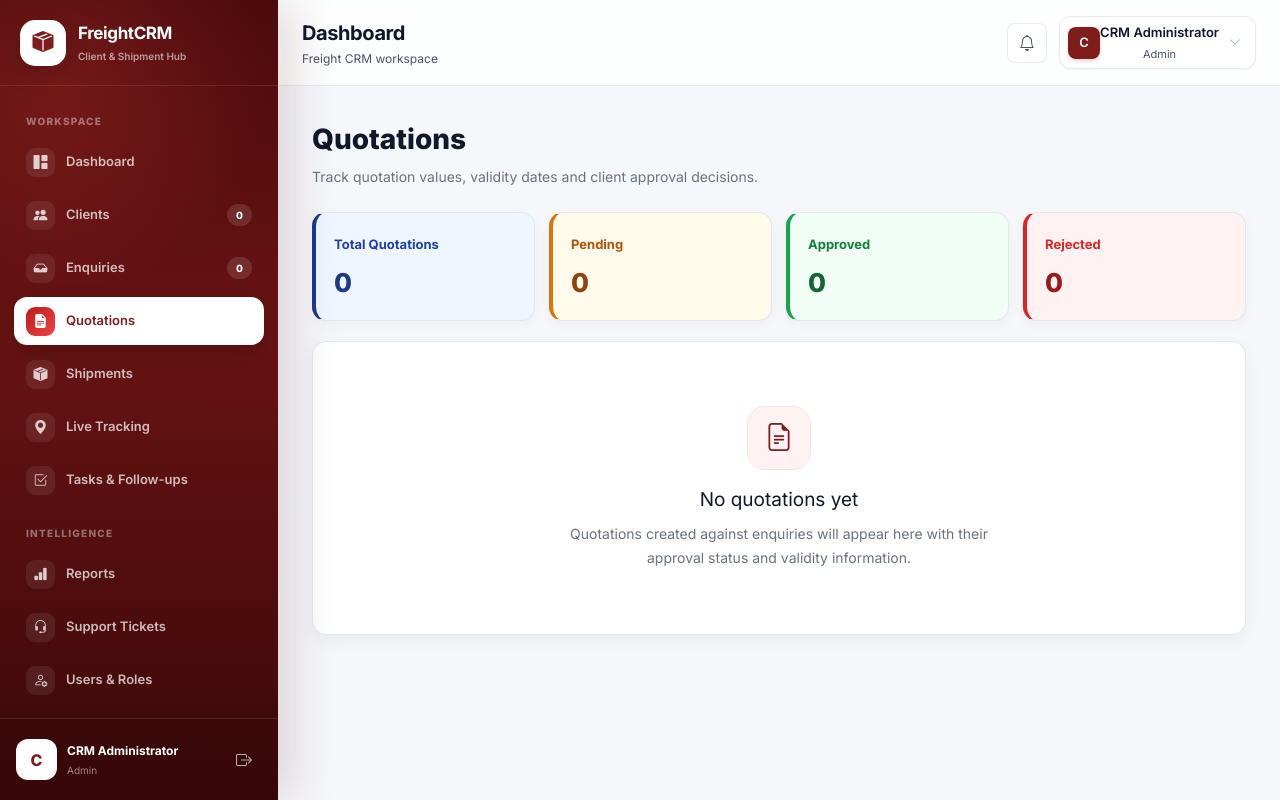
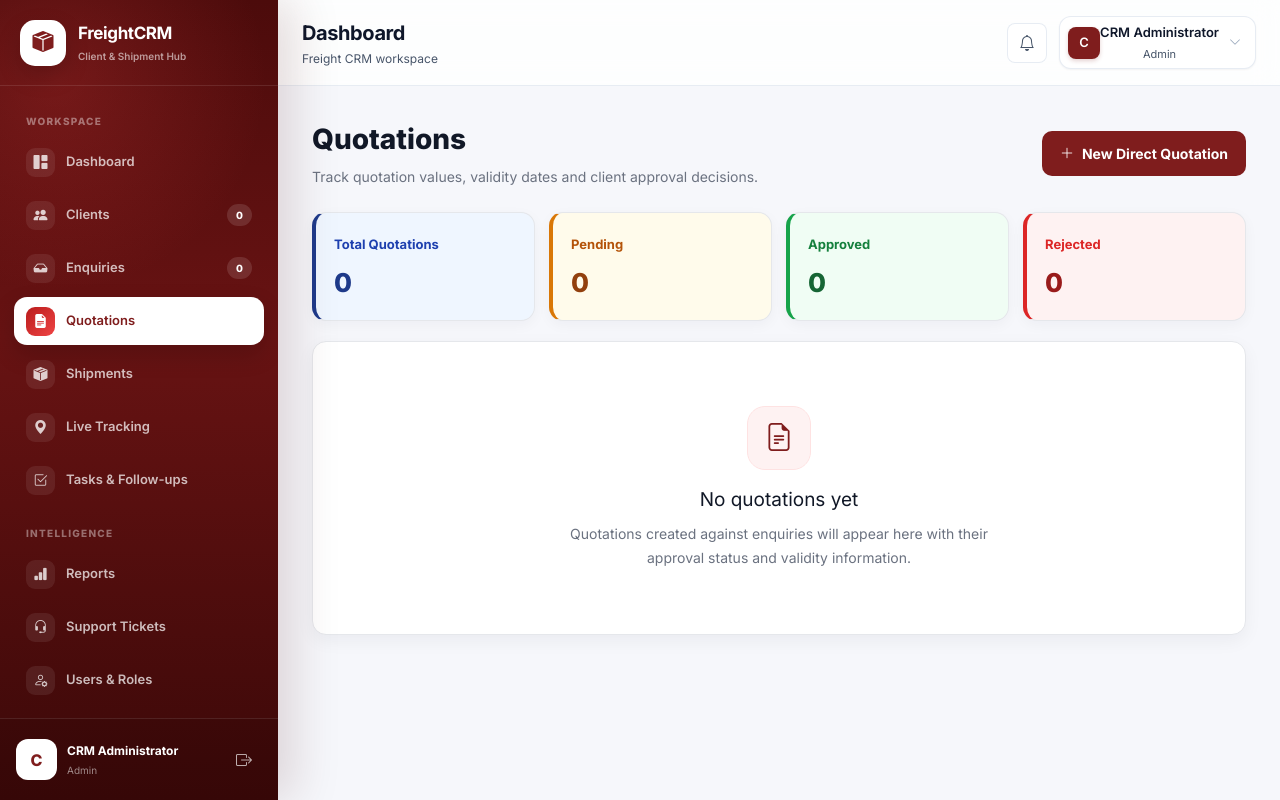
Before and after one commit to sukumar001reddyp-creator/freight-crm, a Flask app: page /quotations/ in a window 1280 px wide. Run offline with Flask 3, Linux system fonts and the light colour scheme; a user stored in the database is signed in; data that the repository does not hold is empty; some libraries are stand-ins or nearby versions.

Commit message:
Add direct quotation creation module

```diff
--- a/app/models.py
+++ b/app/models.py
@@ -304,8 +304,18 @@ class Quotation(db.Model):
 
     id = db.Column(db.Integer, primary_key=True)
     quotation_number = db.Column(db.String(50), unique=True, nullable=False, index=True)
-    enquiry_id = db.Column(db.Integer, db.ForeignKey("enquiries.id", ondelete="RESTRICT"), nullable=False, index=True)
-
+    enquiry_id = db.Column(
+    db.Integer,
+    db.ForeignKey("enquiries.id", ondelete="RESTRICT"),
+    nullable=True,
+    index=True
+)
+    client_id = db.Column(
+    db.Integer,
+    db.ForeignKey("clients.id", ondelete="RESTRICT"),
+    nullable=True,
+    index=True
+)
     quotation_amount = db.Column(db.Numeric(15, 2), nullable=False)
     currency = db.Column(db.String(10), nullable=False, index=True)
     validity_date = db.Column(db.Date, nullable=False, index=True)
@@ -350,6 +360,10 @@ class Quotation(db.Model):
 
     # Relationships
     enquiry = db.relationship("Enquiry", foreign_keys=[enquiry_id])
+    client = db.relationship(
+    "Client",
+    foreign_keys=[client_id]
+)
     approved_by = db.relationship("User", foreign_keys=[approved_by_id])
     created_by = db.relationship("User", foreign_keys=[created_by_id])
 
@@ -365,6 +379,7 @@ class ShipmentPartyDetails(db.Model):
     id = db.Column(db.Integer, primary_key=True)
     quotation_id = db.Column(db.Integer, db.ForeignKey("quotations.id", ondelete="CASCADE"), nullable=False, unique=True, index=True)
     enquiry_id = db.Column(db.Integer, db.ForeignKey("enquiries.id", ondelete="RESTRICT"), nullable=False, index=True)
+
     agent_name = db.Column(db.String(255), nullable=False)
     agent_country = db.Column(db.String(120), nullable=False)
     agent_contact_person = db.Column(db.String(255), nullable=False)
--- a/app/quotations.py
+++ b/app/quotations.py
@@ -13,7 +13,7 @@ from flask import (
 from werkzeug.utils import secure_filename
 from flask_login import login_required, current_user
 from app import db
-from app.models import Quotation, Enquiry, ShipmentPartyDetails
+from app.models import Client, Quotation, Enquiry, ShipmentPartyDetails
 from app.sales_scope import (
     scope_quotations, get_enquiry_or_404, get_quotation_or_404,
 )
@@ -124,6 +124,85 @@ def create_quotation(enquiry_id):
 
     return render_template("quotations/create.html", enquiry=enquiry)
 
+@quotations_bp.route("/create", methods=["GET", "POST"])
+@login_required
+def create_direct_quotation():
+
+    clients = Client.query.order_by(Client.company_name).all()
+
+    if request.method == "POST":
+
+        client = Client.query.get_or_404(
+            request.form.get("client_id")
+        )
+
+        quotation = Quotation()
+
+        quotation.client_id = client.id
+        quotation.enquiry_id = None
+
+        quotation.quotation_number = generate_quotation_number()
+
+        quotation.currency = request.form.get("currency")
+        quotation.validity_date = datetime.strptime(
+            request.form.get("validity_date"),
+            "%Y-%m-%d"
+        ).date()
+
+        quotation.shipping_line_airline = request.form.get("shipping_line_airline")
+        quotation.no_of_containers = request.form.get("no_of_containers") or None
+        quotation.container_type_quota = request.form.get("container_type_quota")
+        quotation.etd = datetime.strptime(request.form.get("etd"), "%Y-%m-%dT%H:%M") if request.form.get("etd") else None
+        quotation.cutoff_date_documentation = datetime.strptime(request.form.get("cutoff_date_documentation"), "%Y-%m-%dT%H:%M") if request.form.get("cutoff_date_documentation") else None
+        quotation.cutoff_date_cargo = datetime.strptime(request.form.get("cutoff_date_cargo"), "%Y-%m-%dT%H:%M") if request.form.get("cutoff_date_cargo") else None
+        quotation.free_time_days = request.form.get("free_time_days", type=int)
+        quotation.transit_time_days = request.form.get("transit_time_days", type=int)
+
+        quotation.incoterms = request.form.get("incoterms")
+        quotation.hs_code = request.form.get("hs_code")
+
+        quotation.payment_terms = request.form.get("payment_terms")
+        quotation.remarks_terms = request.form.get("remarks_terms")
+
+        quotation.ocean_air_freight = Decimal(request.form.get("ocean_air_freight") or 0)
+
+        quotation.origin_charges = Decimal(request.form.get("origin_charges") or 0)
+
+        quotation.destination_charges = Decimal(request.form.get("destination_charges") or 0)
+
+        quotation.insurance_charges = Decimal(request.form.get("insurance_charges") or 0)
+
+        quotation.other_surcharges = Decimal(request.form.get("other_surcharges") or 0)
+
+        quotation.quotation_amount = (
+            quotation.ocean_air_freight
+            + quotation.origin_charges
+            + quotation.destination_charges
+            + quotation.insurance_charges
+            + quotation.other_surcharges
+        )
+
+        quotation.created_by_id = current_user.id
+
+        db.session.add(quotation)
+        db.session.commit()
+
+        flash(
+            "Direct quotation created successfully.",
+            "success"
+        )
+
+        return redirect(
+            url_for(
+                "quotations.view_quotation",
+                quotation_id=quotation.id
+            )
+        )
+
+    return render_template(
+        "quotations/create_direct.html",
+        clients=clients
+    )
 # =========================================================
 # REST OF THE FILE (unchanged - kept full)
 # =========================================================
--- a/app/templates/quotations/list.html
+++ b/app/templates/quotations/list.html
@@ -21,6 +21,17 @@
             Track quotation values, validity dates
             and client approval decisions.
         </p>
+    </div>
+
+    <div class="header-actions">
+
+
+        <a href="{{ url_for('quotations.create_direct_quotation') }}"
+   class="btn-primary">
+    <i class="bi bi-plus-lg"></i>
+    New Direct Quotation
+</a>
+
     </div>
 
 </div>
@@ -689,6 +700,46 @@
 
     }
 
+    .header-actions{
+    display:flex;
+    align-items:center;
+    gap:12px;
+}
+
+.btn-primary,
+.btn-secondary{
+    display:inline-flex;
+    align-items:center;
+    gap:8px;
+    padding:12px 18px;
+    border-radius:10px;
+    text-decoration:none;
+    font-size:14px;
+    font-weight:700;
+    transition:.2s;
+}
+
+.btn-primary{
+    background:#7f1d1d;
+    color:#fff;
+}
+
+.btn-primary:hover{
+    background:#991b1b;
+    color:#fff;
+}
+
+.btn-secondary{
+    background:#fff;
+    color:#374151;
+    border:1px solid #d1d5db;
+}
+
+.btn-secondary:hover{
+    background:#f3f4f6;
+    color:#111827;
+}
+
 </style>
 
 {% endblock %}
```
Also changed, not shown: app/templates/quotations/create_direct.html (added, +221 -0 lines), migrations/versions/b30a9f26d2d6_make_enquiry_optional_for_quotations.py (added, +38 -0 lines), migrations/versions/e494096bbf2a_add_client_id_to_quotations.py (added, +52 -0 lines). Lines whose indentation alone changed are shown as unchanged.
